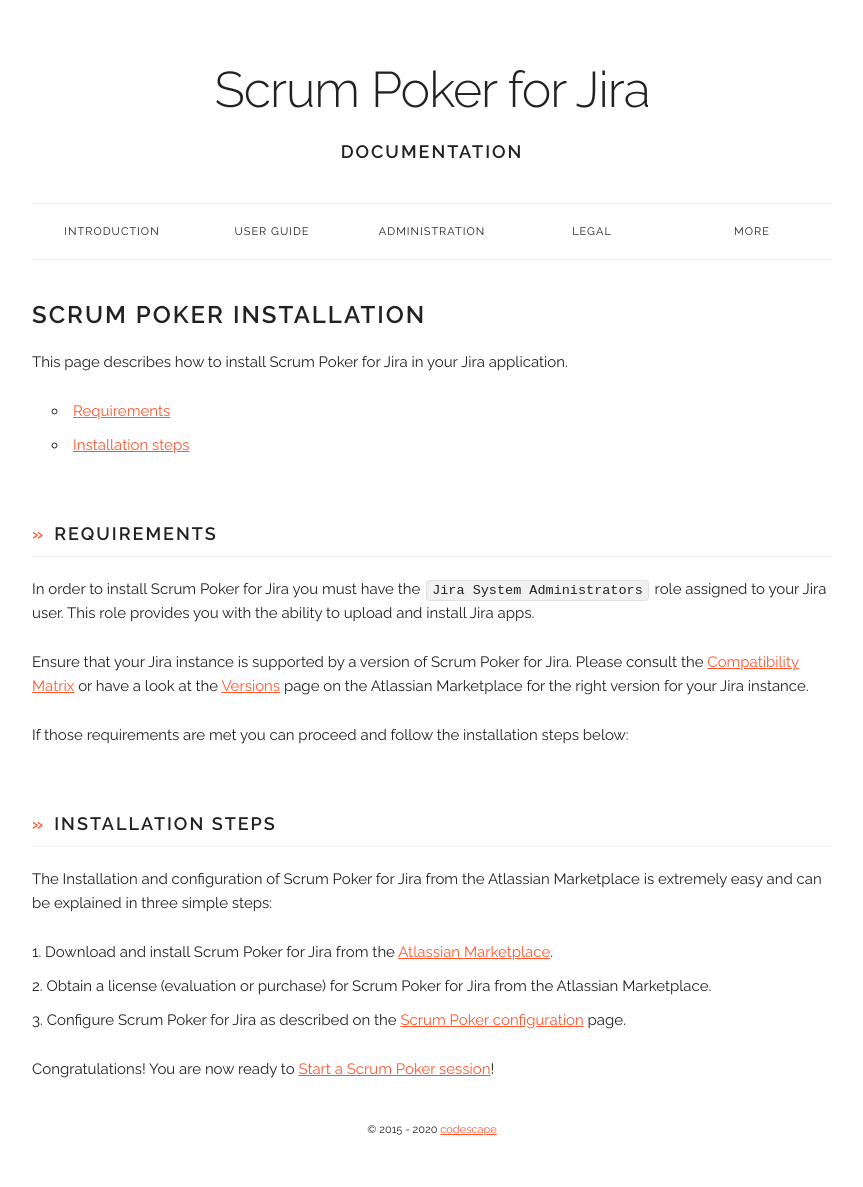
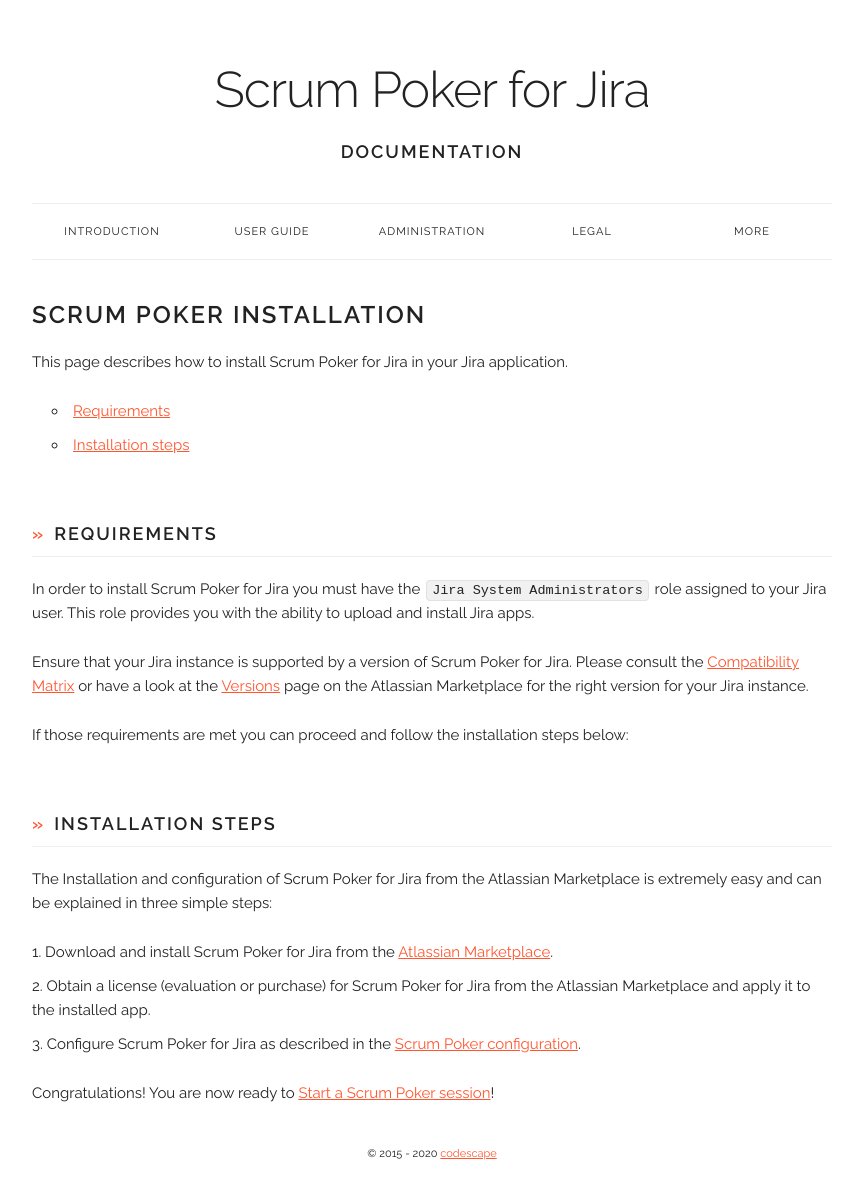
Before and after one commit to codescape/jira-scrum-poker, a Jekyll site: the page built from docs/scrum-poker-installation.md, in a window 1280 px wide. Shown: the whole page, without its empty margins (208-1071 px from the left). Built offline with Jekyll 4.4.1, drawn with Linux system fonts in a browser that asks for light colours; nearby versions of some CDN libraries; before the commit the page ends 1163 px from its top, so only the background shows below that.

Commit message:
docs: improve installation instructions in online documentation

```diff
--- a/docs/scrum-poker-installation.md
+++ b/docs/scrum-poker-installation.md
@@ -23,8 +23,8 @@
 The Installation and configuration of Scrum Poker for Jira from the Atlassian Marketplace is extremely easy and can be explained in three simple steps:
 
 1. Download and install Scrum Poker for Jira from the <a href="{{ site.marketplace_url }}">Atlassian Marketplace</a>.
-1. Obtain a license (evaluation or purchase) for Scrum Poker for Jira from the Atlassian Marketplace.
-1. Configure Scrum Poker for Jira as described on the <a href="/scrum-poker-configuration">Scrum Poker configuration</a> page.
+1. Obtain a license (evaluation or purchase) for Scrum Poker for Jira from the Atlassian Marketplace and apply it to the installed app.
+1. Configure Scrum Poker for Jira as described in the <a href="/scrum-poker-configuration">Scrum Poker configuration</a>.
 
 Congratulations!
 You are now ready to [Start a Scrum Poker session](/start-scrum-poker-session)!
```
Also changed, not shown: docs/changelog.md.
